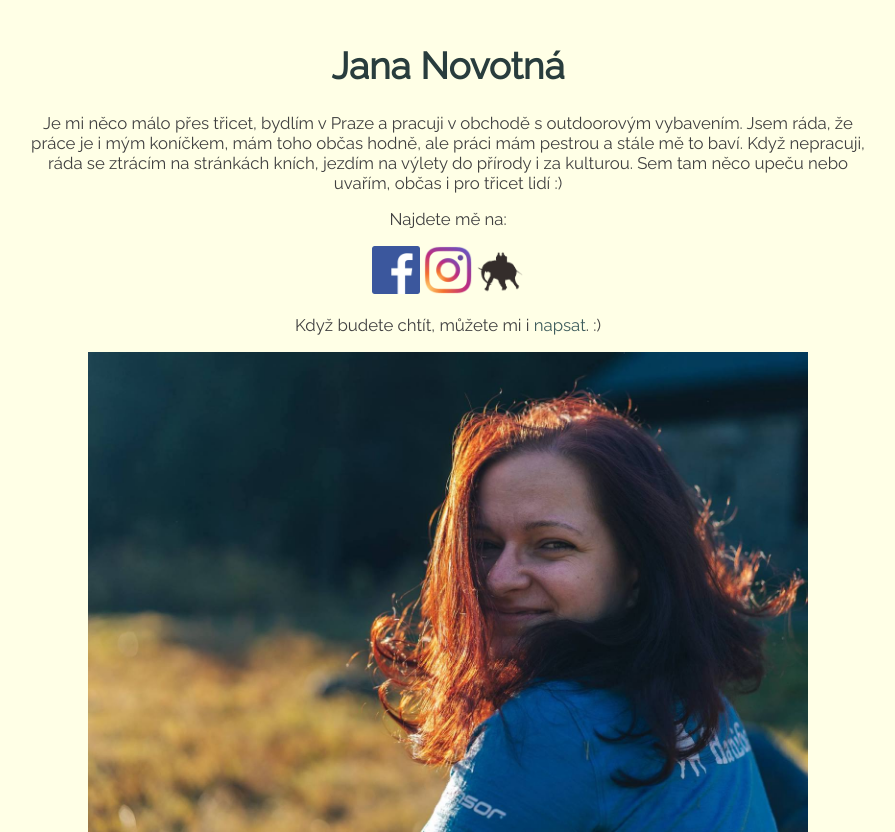
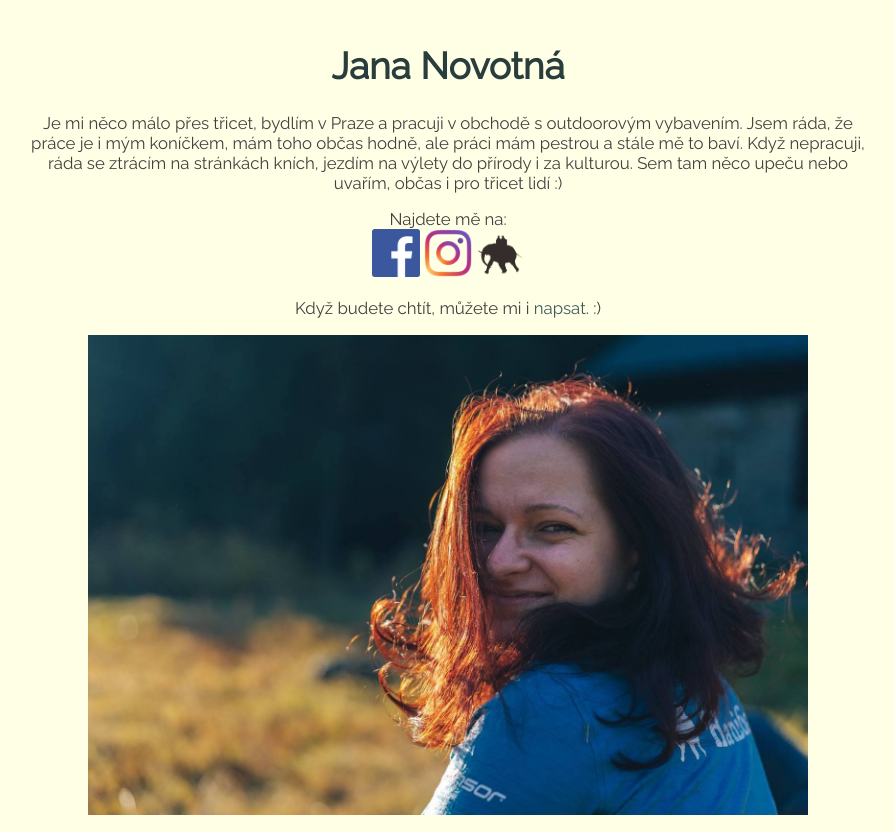
Before and after one commit to tvorimweb-2019-praha-podzim/projekt01-vizitka-JanaNovotna, a plain HTML site: page index.html in a window 1280 px wide. Shown: the whole page, without its empty margins (192-1087 px from the left). Drawn offline with Linux system fonts and the light colour scheme.

Commit message:
Update index.html

```diff
--- a/index.html
+++ b/index.html
@@ -33,11 +33,11 @@ Tip: Webdesign In 4 Minutes https://jgthms.com/web-design-in-4-minutes/
         Když nepracuji, ráda se ztrácím na stránkách kních, jezdím na výlety do přírody i za kulturou.
         Sem tam něco upeču nebo uvařím, občas i pro třicet lidí :)
     </p>
-    <p>Najdete mě na:
-    </p>
+    <p>Najdete mě na:<br>
         <a href="https://www.facebook.com/jana.posedelova"><img src="Facebook_logo_(square).png" alt="profil na facebook" class="icon"></a>
         <a href="https://www.instagram.com/jancasit/"><img src="240px-Instagram.svg.png" alt="profil na Instagramu" class="icon"></a>
         <a href="https://blog.hanibal.cz/komunita/hanibal-team/jana/"><img src="hanibal-logo.png" alt="profil na Hanibal blogu" class="icon"></a>
+    </p>
     <p>Když budete chtít, můžete mi i <a href="mailto:jana.posedelova@gmail.com">napsat</a>. :)</p>
     <img src="janca.jpg" alt="" class="profil">
 
```
